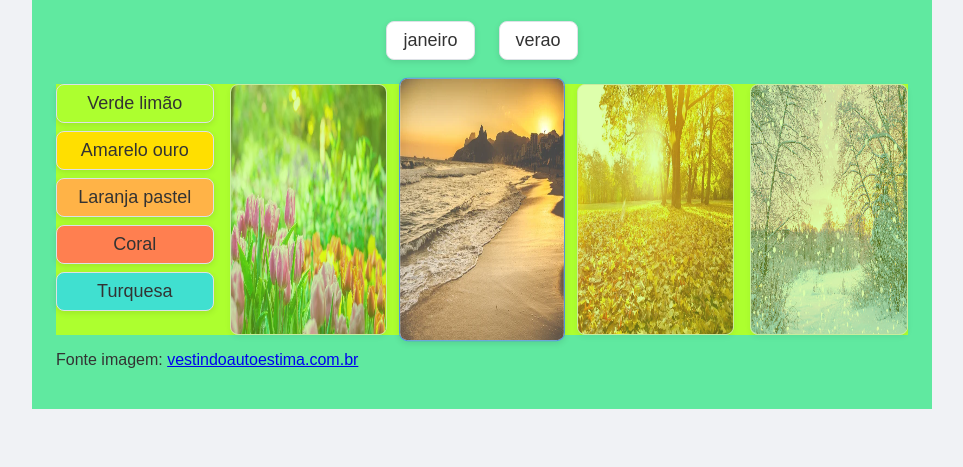
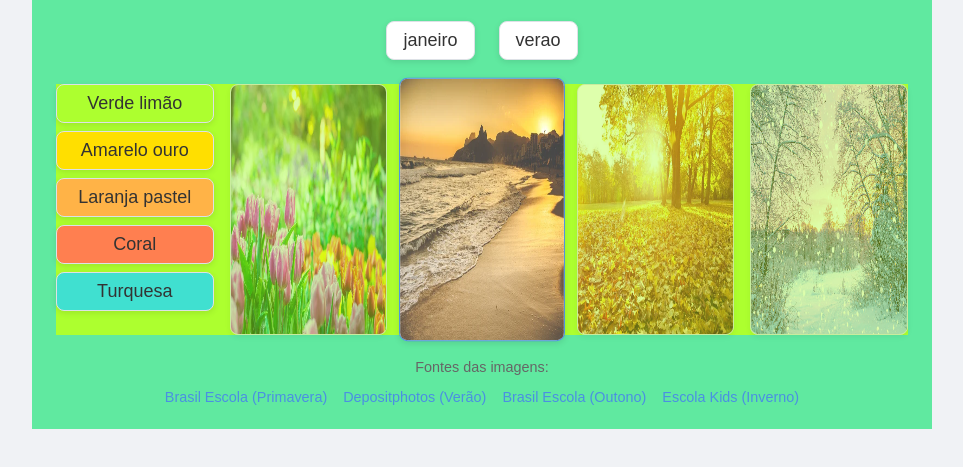
Before and after one commit to LuUuFe/seasons-edson, a plain HTML site: page index.html in a window 1280 px wide. Shown: the part 127-594 px from the top of the page, without its empty margins (158-1121 px from the left). Drawn offline with Linux system fonts and the light colour scheme.

Commit message:
Updating footer

```diff
--- a/estilos.css
+++ b/estilos.css
@@ -129,3 +129,29 @@ body {
   transform: scale(1.05);
   border-color: var(--color-primary);
 }
+
+footer {
+  text-align: center;
+  margin-top: var(--spacing-lg);
+  font-size: 0.9rem;
+  color: #666;
+}
+
+footer ul {
+  list-style: none;
+  padding: 0;
+  margin: var(--spacing-sm) 0 0 0;
+  display: flex;
+  flex-wrap: wrap;
+  justify-content: center;
+  gap: var(--spacing-md);
+}
+
+footer a {
+  color: var(--color-primary);
+  text-decoration: none;
+}
+
+footer a:hover {
+  text-decoration: underline;
+}
--- a/index.html
+++ b/index.html
@@ -1,11 +1,13 @@
 <!DOCTYPE html>
 <html lang="pt-BR">
+
 <head>
   <meta charset="UTF-8" />
-  <meta name="viewport" content="width=device-width, initial-scale=1.0"/>
+  <meta name="viewport" content="width=device-width, initial-scale=1.0" />
   <title>Estações do Ano</title>
   <link rel="stylesheet" href="estilos.css" />
 </head>
+
 <body>
   <header class="topo">
     <h1 class="titulo">Estações do Ano</h1>
@@ -63,15 +65,32 @@
   </main>
 
   <footer>
-    <p class="fonte-img">
-      Fonte imagem:
-      <a href="https://vestindoautoestima.com.br/wp-content/uploads/2021/01/as-cartelas-de-coloracao-pessoal-e-as-estacoes-do-ano.jpg"
-         target="_blank" rel="noopener">
-        vestindoautoestima.com.br
-      </a>
-    </p>
+    <p class="fonte-img">Fontes das imagens:</p>
+    <ul>
+      <li>
+        <a href="https://brasilescola.uol.com.br/geografia/primavera.htm" target="_blank" rel="noopener">
+          Brasil Escola (Primavera)
+        </a>
+      </li>
+      <li>
+        <a href="https://depositphotos.com/br/photos/ver%C3%A3o-brasil.html" target="_blank" rel="noopener">
+          Depositphotos (Verão)
+        </a>
+      </li>
+      <li>
+        <a href="https://brasilescola.uol.com.br/geografia/outono.htm" target="_blank" rel="noopener">
+          Brasil Escola (Outono)
+        </a>
+      </li>
+      <li>
+        <a href="https://escolakids.uol.com.br/ciencias/inverno.htm" target="_blank" rel="noopener">
+          Escola Kids (Inverno)
+        </a>
+      </li>
+    </ul>
   </footer>
 
   <script src="scripts.js"></script>
 </body>
+
 </html>
```
